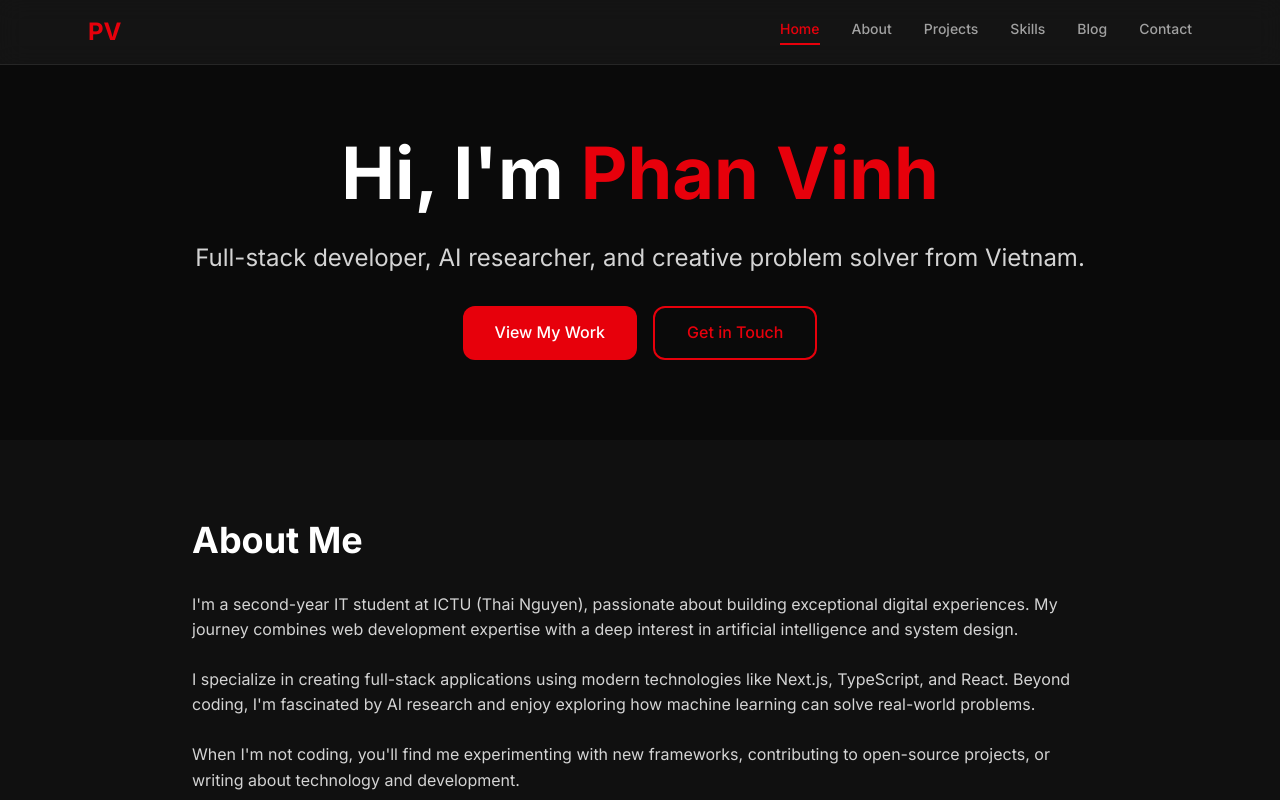
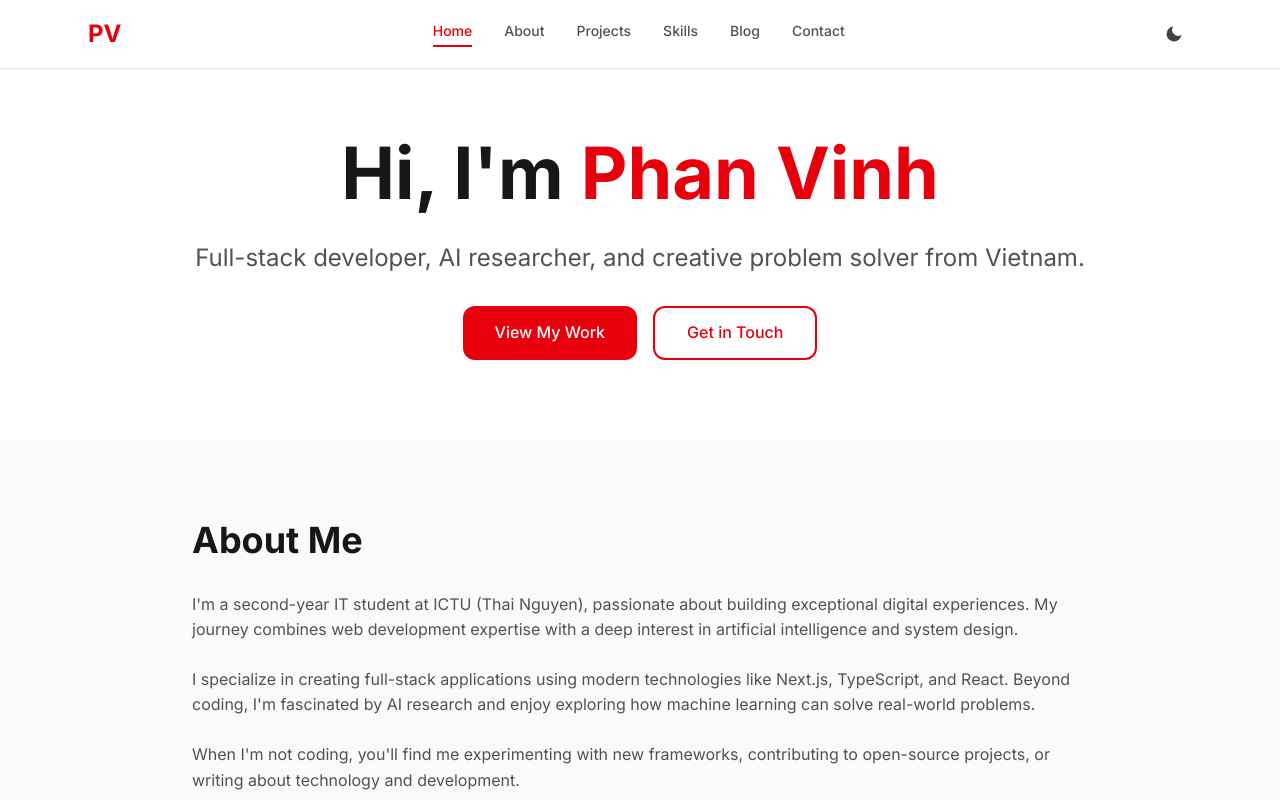
Before and after one commit to PhanVinh2k6/my-portfolio, a Next.js app: page / in a window 1280 px wide. Shown: the top 800 px of the page. Built offline with nearby package versions, Linux system fonts and the light colour scheme.

Commit message:
feat: restore theme toggle and add intro animation
Restore theme support, update colors, add intro animation, and theme toggle button.

Co-authored-by: Vinh <214136032+PhanVinh2k6@users.noreply.github.com>

```diff
--- a/app/layout.tsx
+++ b/app/layout.tsx
@@ -1,5 +1,6 @@
 import type { Metadata, Viewport } from "next";
 import { Inter } from "next/font/google";
+import { ThemeProvider } from "@/components/ThemeProvider";
 import "./globals.css";
 
 const inter = Inter({ subsets: ["latin"] });
@@ -23,9 +24,11 @@ export const viewport: Viewport = {
 
 export default function RootLayout({ children }: { children: React.ReactNode }) {
   return (
-    <html lang="en" className="scroll-smooth dark">
-      <body className={`${inter.className} antialiased bg-neutral-950 text-neutral-50 selection:bg-red-600 selection:text-white`}>
-        {children}
+    <html lang="en" className="scroll-smooth" suppressHydrationWarning>
+      <body className={`${inter.className} antialiased bg-white dark:bg-neutral-950 text-neutral-900 dark:text-neutral-50 selection:bg-red-600 selection:text-white transition-colors duration-300`}>
+        <ThemeProvider>
+          {children}
+        </ThemeProvider>
       </body>
     </html>
   );
--- a/app/page.tsx
+++ b/app/page.tsx
@@ -4,6 +4,7 @@ import { Header } from "@/components/Header";
 import { Footer } from "@/components/Footer";
 import { ProjectCard } from "@/components/ProjectCard";
 import { BlogCard } from "@/components/BlogCard";
+import { Intro } from "@/components/Intro";
 import { projects } from "@/data/projects";
 import { skillsData } from "@/data/skills";
 import { blogPosts } from "@/data/blog";
@@ -18,16 +19,17 @@ export default function Home() {
   };
 
   return (
-    <main className="min-h-screen bg-neutral-950">
+    <main className="min-h-screen bg-white dark:bg-neutral-950 transition-colors duration-300">
+      <Intro />
       <Header />
 
       {/* Hero Section */}
       <section id="hero" className="pt-32 pb-20 px-6 smooth-fade-in">
         <div className="max-w-4xl mx-auto text-center">
-          <h1 className="text-5xl md:text-7xl font-bold mb-6 text-balance leading-tight text-white">
+          <h1 className="text-5xl md:text-7xl font-bold mb-6 text-balance leading-tight text-neutral-900 dark:text-white">
             Hi, I&apos;m <span className="text-red-600">Phan Vinh</span>
           </h1>
-          <p className="text-xl md:text-2xl text-neutral-300 mb-8 text-balance smooth-slide-up" style={{ animationDelay: "0.1s" }}>
+          <p className="text-xl md:text-2xl text-neutral-600 dark:text-neutral-300 mb-8 text-balance smooth-slide-up" style={{ animationDelay: "0.1s" }}>
             Full-stack developer, AI researcher, and creative problem solver from Vietnam.
           </p>
           <div className="flex gap-4 justify-center flex-wrap smooth-slide-up" style={{ animationDelay: "0.2s" }}>
@@ -48,10 +50,10 @@ export default function Home() {
       </section>
 
       {/* About Section */}
-      <section id="about" className="py-20 px-6 bg-neutral-900/50 smooth-fade-in">
+      <section id="about" className="py-20 px-6 bg-neutral-50 dark:bg-neutral-900/50 smooth-fade-in">
         <div className="max-w-4xl mx-auto">
-          <h2 className="text-3xl md:text-4xl font-bold mb-8 text-white">About Me</h2>
-          <div className="space-y-6 text-neutral-300">
+          <h2 className="text-3xl md:text-4xl font-bold mb-8 text-neutral-900 dark:text-white">About Me</h2>
+          <div className="space-y-6 text-neutral-600 dark:text-neutral-300">
             <p className="smooth-slide-up" style={{ animationDelay: "0.05s" }}>
               I&apos;m a second-year IT student at ICTU (Thai Nguyen), passionate about building
               exceptional digital experiences. My journey combines web development expertise with
@@ -73,7 +75,7 @@ export default function Home() {
       {/* Projects Section */}
       <section id="projects" className="py-20 px-6 smooth-fade-in">
         <div className="max-w-6xl mx-auto">
-          <h2 className="text-3xl md:text-4xl font-bold mb-12 text-white">Featured Projects</h2>
+          <h2 className="text-3xl md:text-4xl font-bold mb-12 text-neutral-900 dark:text-white">Featured Projects</h2>
           <div className="grid grid-cols-1 md:grid-cols-2 gap-6">
             {projects.map((project, i) => (
               <div key={project.id} className="smooth-scale-in" style={{ animationDelay: `${i * 0.1}s` }}>
@@ -85,14 +87,14 @@ export default function Home() {
       </section>
 
       {/* Skills Section */}
-      <section id="skills" className="py-20 px-6 bg-neutral-900/50 smooth-fade-in">
+      <section id="skills" className="py-20 px-6 bg-neutral-50 dark:bg-neutral-900/50 smooth-fade-in">
         <div className="max-w-6xl mx-auto">
-          <h2 className="text-3xl md:text-4xl font-bold mb-12 text-white">Skills & Technologies</h2>
+          <h2 className="text-3xl md:text-4xl font-bold mb-12 text-neutral-900 dark:text-white">Skills & Technologies</h2>
           <div className="grid grid-cols-1 md:grid-cols-2 gap-8">
             {skillsData.map((category, i) => (
               <div
                 key={category.category}
-                className="p-6 bg-neutral-800 rounded-lg border border-neutral-700 hover-lift smooth-scale-in"
+                className="p-6 bg-white dark:bg-neutral-800 rounded-lg border border-neutral-200 dark:border-neutral-700 hover-lift smooth-scale-in"
                 style={{ animationDelay: `${i * 0.05}s` }}
               >
                 <h3 className="text-lg font-semibold mb-4 text-red-600">
--- a/components/Header.tsx
+++ b/components/Header.tsx
@@ -2,10 +2,12 @@
 
 import { useState, useEffect } from "react";
 import Link from "next/link";
+import { useTheme } from "./ThemeProvider";
 
 export function Header() {
   const [isOpen, setIsOpen] = useState(false);
   const [activeSection, setActiveSection] = useState("hero");
+  const { isDark, toggle, mounted } = useTheme();
 
   const navItems = [
     { label: "Home", href: "#hero" },
@@ -41,7 +43,7 @@ export function Header() {
   };
 
   return (
-    <header className="fixed top-0 left-0 right-0 z-50 bg-neutral-900/80 backdrop-blur-md border-b border-neutral-800 transition-colors duration-300">
+    <header className="fixed top-0 left-0 right-0 z-50 bg-white/80 dark:bg-neutral-900/80 backdrop-blur-md border-b border-neutral-200 dark:border-neutral-800 transition-colors duration-300">
       <div className="max-w-6xl mx-auto px-6 py-4 flex items-center justify-between">
         <Link
           href="#hero"
@@ -66,7 +68,7 @@ export function Header() {
               className={`text-sm font-medium transition-all duration-300 pb-1 border-b-2 ${
                 activeSection === item.href.slice(1)
                   ? "text-red-600 border-red-600"
-                  : "text-neutral-400 border-transparent hover:text-neutral-200"
+                  : "text-neutral-600 dark:text-neutral-400 border-transparent hover:text-neutral-900 dark:hover:text-neutral-200"
               }`}
             >
               {item.label}
@@ -74,14 +76,34 @@ export function Header() {
           ))}
         </nav>
 
+        {/* Theme Toggle & Mobile Menu */}
+        <div className="flex items-center gap-3">
+          {mounted && (
+            <button
+              onClick={toggle}
+              className="p-2 rounded-lg hover:bg-neutral-100 dark:hover:bg-neutral-800 transition-colors duration-200"
+              aria-label="Toggle theme"
+            >
+              {isDark ? (
+                <svg className="w-5 h-5 text-yellow-500" fill="currentColor" viewBox="0 0 24 24">
+                  <path d="M12 18a6 6 0 100-12 6 6 0 000 12zM12 2v4m0 8v4M6.22 6.22l2.83 2.83M14.95 14.95l2.83 2.83M2 12h4m8 0h4M6.22 17.78l2.83-2.83M14.95 9.05l2.83-2.83" />
+                </svg>
+              ) : (
+                <svg className="w-5 h-5 text-neutral-700" fill="currentColor" viewBox="0 0 24 24">
+                  <path d="M21 12.79A9 9 0 1 1 11.21 3 7 7 0 0 0 21 12.79z" />
+                </svg>
+              )}
+            </button>
+          )}
+
           {/* Mobile Menu Button */}
           <button
-          className="md:hidden p-2 hover:bg-neutral-800 rounded-lg transition-colors duration-200"
+            className="md:hidden p-2 hover:bg-neutral-100 dark:hover:bg-neutral-800 rounded-lg transition-colors duration-200"
             onClick={() => setIsOpen(!isOpen)}
             aria-label="Toggle menu"
           >
             <svg
-            className="w-6 h-6 text-neutral-50"
+              className="w-6 h-6"
               fill="none"
               stroke="currentColor"
               viewBox="0 0 24 24"
@@ -94,10 +116,11 @@ export function Header() {
               />
             </svg>
           </button>
+        </div>
 
         {/* Mobile Navigation */}
         {isOpen && (
-          <nav className="absolute top-full left-0 right-0 bg-neutral-900 border-b border-neutral-800 md:hidden animate-in fade-in slide-in-from-top-2 duration-300">
+          <nav className="absolute top-full left-0 right-0 bg-white dark:bg-neutral-900 border-b border-neutral-200 dark:border-neutral-800 md:hidden animate-in fade-in slide-in-from-top-2 duration-300">
             <div className="max-w-6xl mx-auto px-6 py-4 flex flex-col gap-4">
               {navItems.map((item) => (
                 <button
@@ -109,7 +132,7 @@ export function Header() {
                   className={`text-sm font-medium text-left pb-2 border-b-2 transition-colors duration-300 ${
                     activeSection === item.href.slice(1)
                       ? "text-red-600 border-red-600"
-                      : "text-neutral-400 border-transparent"
+                      : "text-neutral-600 dark:text-neutral-400 border-transparent"
                   }`}
                 >
                   {item.label}
--- /dev/null
+++ b/components/Intro.tsx
@@ -0,0 +1,56 @@
+"use client";
+
+import { useState, useEffect } from "react";
+
+export function Intro() {
+  const [isVisible, setIsVisible] = useState(true);
+
+  useEffect(() => {
+    const timer = setTimeout(() => {
+      setIsVisible(false);
+    }, 2500);
+
+    return () => clearTimeout(timer);
+  }, []);
+
+  if (!isVisible) return null;
+
+  return (
+    <div className="fixed inset-0 z-[999] flex items-center justify-center bg-white dark:bg-neutral-950 transition-colors duration-300">
+      {/* Animated loading screen */}
+      <div className="flex flex-col items-center justify-center gap-8">
+        {/* Animated logo/initials */}
+        <div className="relative w-32 h-32 flex items-center justify-center">
+          <div className="absolute inset-0 rounded-full border-4 border-transparent border-t-red-600 border-r-red-600 animate-spin" />
+          <div className="text-5xl font-bold text-red-600">PV</div>
+        </div>
+
+        {/* Animated text */}
+        <div className="text-center space-y-3">
+          <h2 className="text-2xl font-bold text-neutral-900 dark:text-white animate-pulse">
+            Phan Vinh
+          </h2>
+          <p className="text-sm text-neutral-600 dark:text-neutral-400 font-medium tracking-widest uppercase">
+            Full-Stack Developer
+          </p>
+        </div>
+
+        {/* Loading bar */}
+        <div className="w-48 h-1 bg-neutral-200 dark:bg-neutral-800 rounded-full overflow-hidden">
+          <div className="h-full bg-red-600 animate-[slideRight_2s_ease-in-out]" />
+        </div>
+      </div>
+
+      <style jsx>{`
+        @keyframes slideRight {
+          0% {
+            width: 0%;
+          }
+          100% {
+            width: 100%;
+          }
+        }
+      `}</style>
+    </div>
+  );
+}
```
Lines whose indentation alone changed are shown as unchanged.
